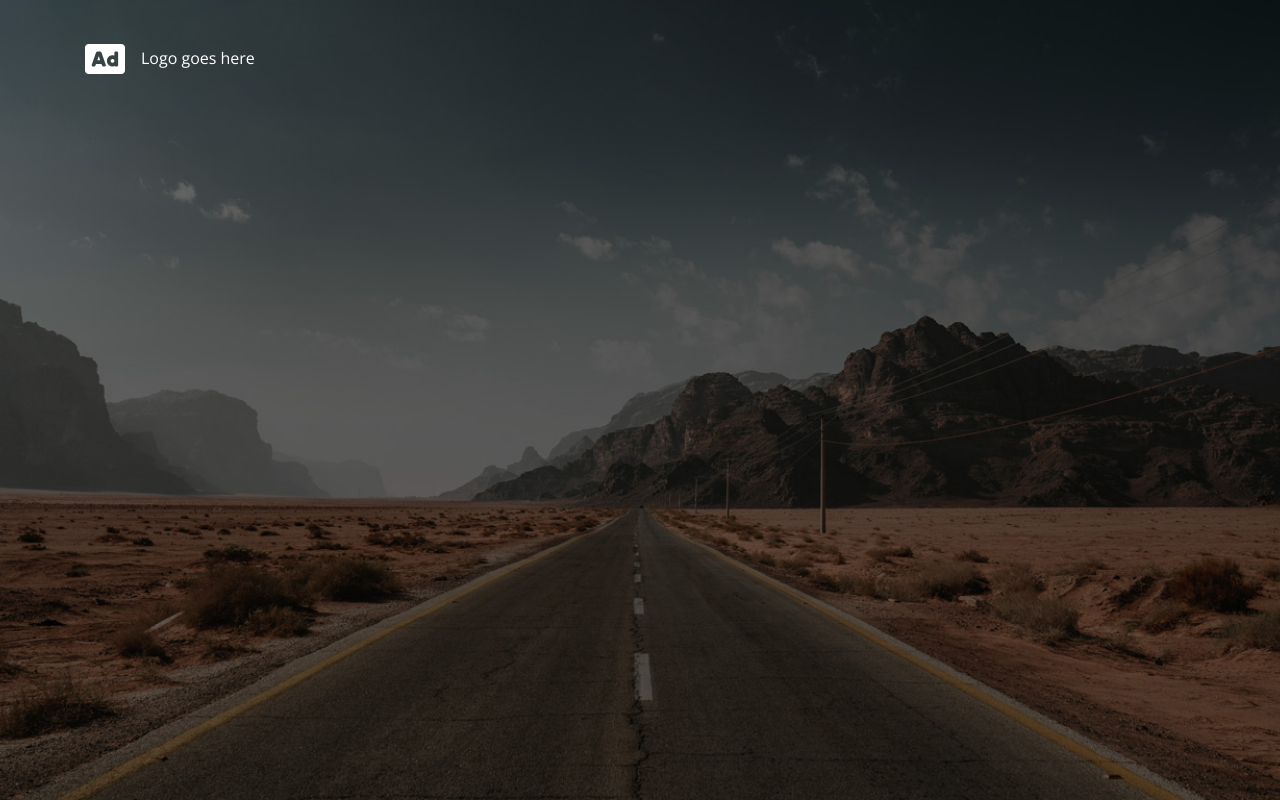
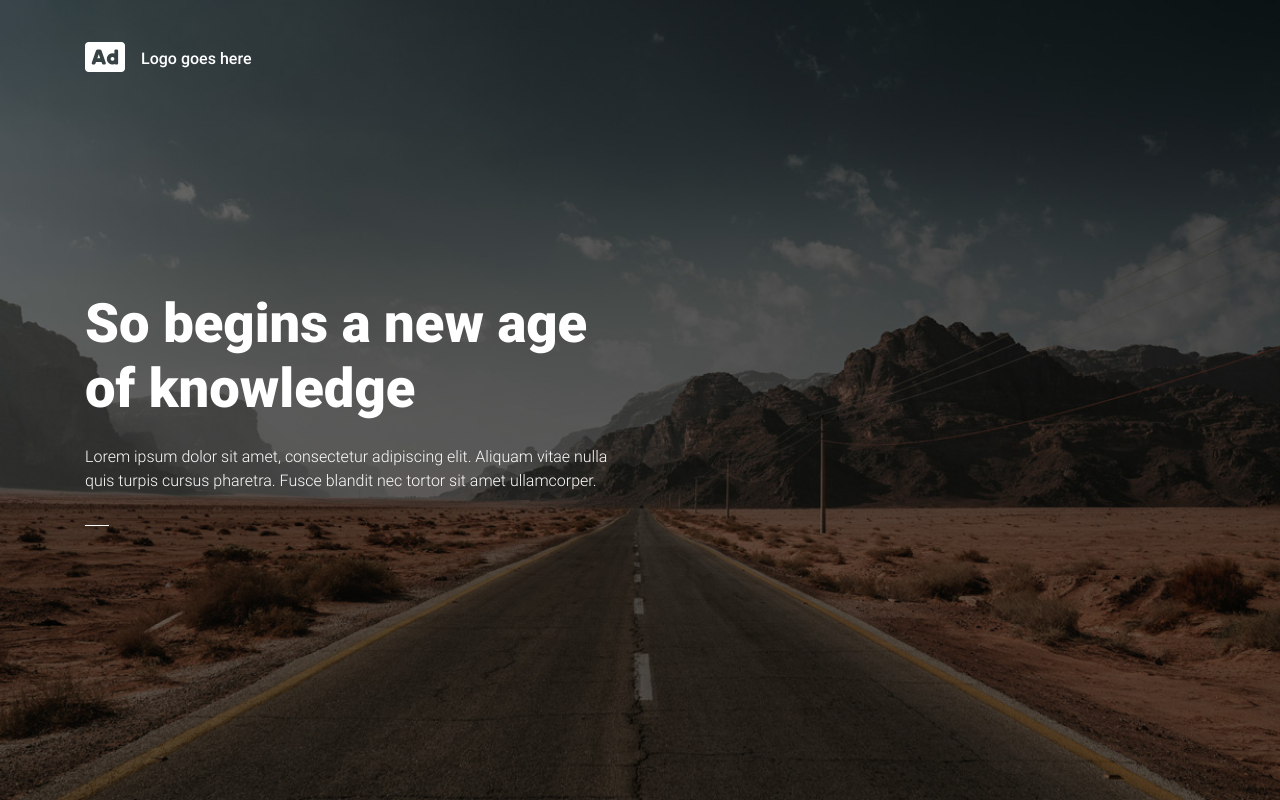
Before and after one commit to DmitriyLavrisiuk/LandingPage, a website built with webpack: page app/index.html in a window 1280 px wide. Built offline with nearby package versions, Linux system fonts and the light colour scheme.

Commit message:
2 commit BEM MOTHODOLOGY

```diff
--- a/app/index.html
+++ b/app/index.html
@@ -6,13 +6,16 @@
     <meta name="viewport" content="width=device-width, initial-scale=1.0">
     <meta http-equiv="X-UA-Compatible" content="ie=edge">
     <!--saved from url=(0014)about:internet-->
-    <title>LandingPage</title>
+    <title>Landing-page</title>
     <link rel="stylesheet" href="../dist/css/main.css">
 </head>
 
 <body>
-    <div class="containerScreen">
-        <header class="d-flex vh-100 containerScreen__item-background-image containerScreen__item-background-color-transparent">
+    <!-- MODULE PAGE BEGIN -->
+    <div class="modulePage">
+
+        <!-- MODULE__ITEM BEGIN -->
+        <header class="row vh-100 justify-content-center align-items-center modulePage__item_background-image modulePage__item_background-color-transparent">
             <nav class="navbar fixed-top p-4">
                 <div class="container justify-content-start align-items-center">
                     <a class="navbar-brand" href="#">
@@ -21,8 +24,18 @@
                     <h1 class="h6 m-0">Logo goes here</h1>
                 </div>
             </nav>
+            <aside class="container px-0">
+                <div class="col-12 col-sm-6 moduleTapography">
+                    <h2 class="moduleTapography__item_title-2">So begins a new age of knowledge</h2>
+                    <p class="moduleTapography__item_subtext moduleTapography__item_after-line-2">Lorem ipsum dolor sit amet, consectetur adipiscing elit. Aliquam vitae nulla quis turpis cursus pharetra. Fusce blandit nec tortor sit amet ullamcorper.</p>
+                </div>
+            </aside>
         </header>
+        <!-- MODULE__ITEM END -->
+
     </div>
+    <!-- MODULE PAGE END -->
+
     <script src="../dist/js/main.js"></script>
 </body>
 
--- /dev/null
+++ b/src/scss/custom/_bem-background.scss
@@ -0,0 +1,37 @@
+//==================================================//
+//============ STYLE ON BEM METHODOLOGY ============//
+//==================================================//
+
+// Set style for screen: background-image | background-color | color
+.modulePage {
+    &__item {
+        &_background {
+            &-image {
+                background: fixed url('../img/1366x768/background/background-mounthains.jpg') center center no-repeat;
+                background-size: cover;
+            }
+
+            &-color {
+                &-transparent {
+                    background-color: transparent;
+                    color: $white;
+                }
+
+                &-white {
+                    background-color: $white;
+                    color: $gray-2;
+                }
+
+                &-gray1 {
+                    background-color: $gray-1;
+                    color: $gray-2;
+                }
+
+                &-gray2 {
+                    background-color: $gray-2;
+                    color: $white;
+                }
+            }
+        }
+    }
+}
--- /dev/null
+++ b/src/scss/custom/_bem-tapography.scss
@@ -0,0 +1,49 @@
+//==================================================//
+//============ STYLE ON BEM METHODOLOGY ============//
+//==================================================//
+
+// Set style for tapography: title |  |  |
+.moduleTapography {
+    &__item {
+        &_title {
+            &-1 {
+                font-size: 3.4em;
+                padding-bottom: 1rem;
+                font-weight: 200;
+            }
+
+            &-2 {
+                font-size: 3.4em;
+                padding-bottom: 1rem;
+                font-weight: 800;
+            }
+        }
+
+        &_subtext {
+            font-weight: 300;
+        }
+
+        &_after {
+            &-line {
+                &-1,
+                &-2 {
+                    &::after {
+                        content: "";
+                        position: absolute;
+                        display: block;
+                        width: 1.5rem;
+                        border-bottom: 1px solid currentColor;
+                    }
+                }
+
+                &-1::after {
+                    margin: 2rem 0;
+                }
+
+                &-2::after {
+                    margin: 2rem 0 3rem;
+                }
+            }
+        }
+    }
+}
--- a/src/scss/custom/_fonts.scss
+++ b/src/scss/custom/_fonts.scss
@@ -1,7 +1,5 @@
-@import url('https://fonts.googleapis.com/css?family=Open+Sans:400,700');
-
+//@import url('https://fonts.googleapis.com/css?family=Open+Sans:400,700');
 //@import url('https://fonts.googleapis.com/css?family=Raleway:200,300,400,700');
-
 //@import url('https://fonts.googleapis.com/css?family=Nunito:300i,400,700');
 
 // Roboto Thin - normal
--- a/src/scss/custom/_styles.scss
+++ b/src/scss/custom/_styles.scss
@@ -6,9 +6,7 @@
 //==================================================//
 
 body {
-    color: $white;
-    font-size: 1em;
-    font-family: 'Open sans', Roboto, Verdana, sans-serif;
+    font-family: Roboto, Verdana, sans-serif;
 }
 
 .row {
@@ -31,41 +29,3 @@ a:visited {
 .navbar-brand {
     font-size: 2.5rem
 }
-
-//==================================================//
-//============ STYLE ON BEM METHODOLOGY ============//
-//==================================================//
-
-// Set style for screen: background-image | background-color | color
-.containerScreen {
-    &__item {
-        &-background {
-            &-image {
-                background: fixed url('../img/1366x768/background/background-mounthains.jpg') center center no-repeat;
-                background-size: cover;
-            }
-
-            &-color {
-                &-transparent {
-                    background-color: transparent;
-                    color: $white;
-                }
-
-                &-white {
-                    background-color: $white;
-                    color: $black;
-                }
-
-                &-gray_1 {
-                    background-color: $gray-1;
-                    color: $gray-2;
-                }
-
-                &-gray_2 {
-                    background-color: $gray-2;
-                    color: $white;
-                }
-            }
-        }
-    }
-}
--- a/src/scss/main.scss
+++ b/src/scss/main.scss
@@ -23,3 +23,5 @@
 
 // Custom style
 @import "./custom/styles";
+@import "./custom/bem-background";
+@import "./custom/bem-tapography";
```
Also changed, not shown: dist/css/main.css, dist/img/1366x768/background/background-mountains.jpg (added), dist/img/1600x900/background/background-mountains.jpg (added), dist/img/1920x1200/background/background-mountains.jpg (added), dist/img/2560x1600/background/background-mountains.jpg (added), dist/img/3840x2160/background/background-mountains.jpg (added), src/img/1366x768/background/background-mountains.jpg (added), src/img/1600x900/background/background-mountains.jpg (added), src/img/1920x1200/background/background-mountains.jpg (added), src/img/2560x1600/background/background-mountains.jpg (added), src/img/3840x2160/background/background-mountains.jpg (added), 1 other file.
